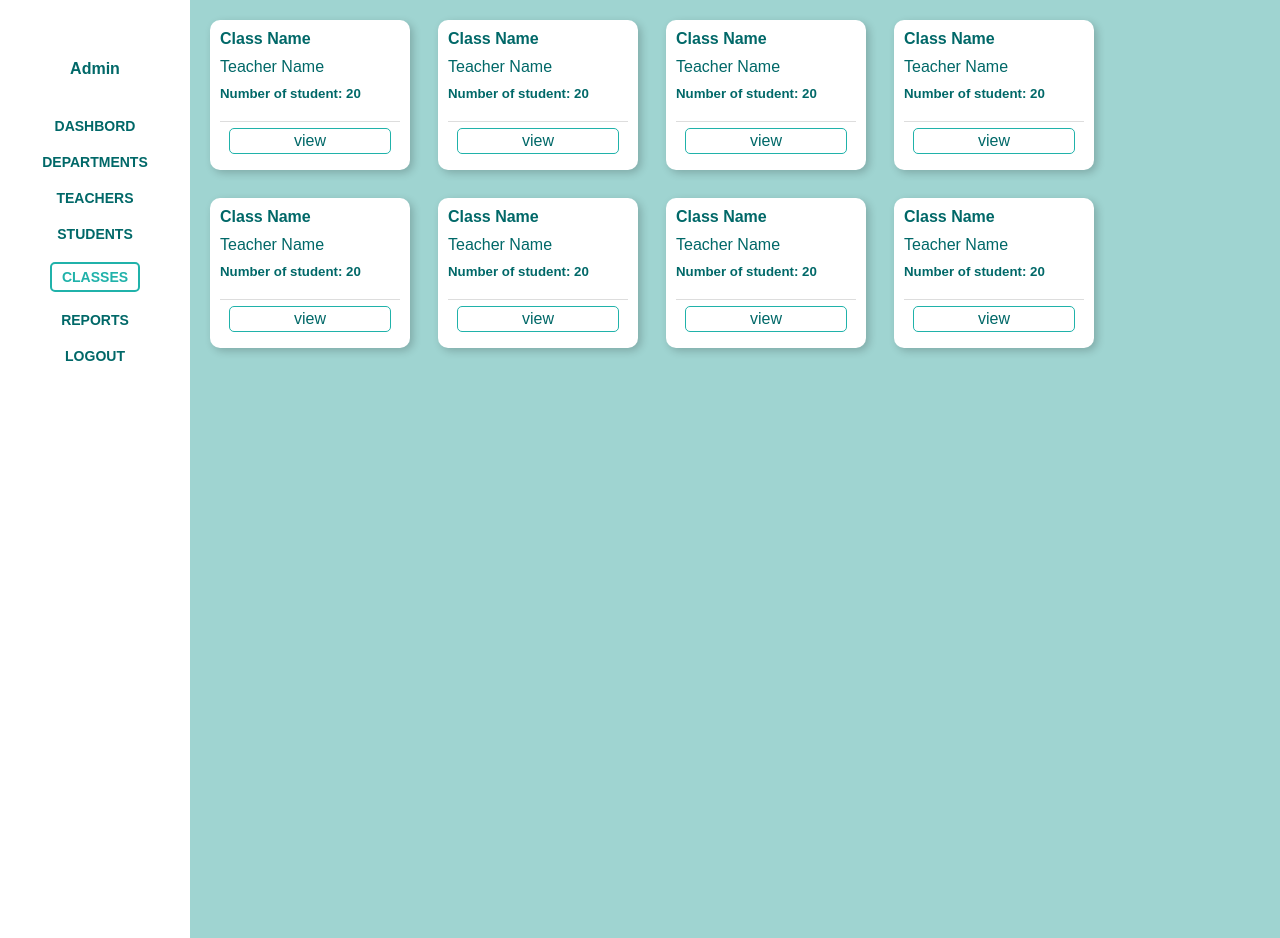
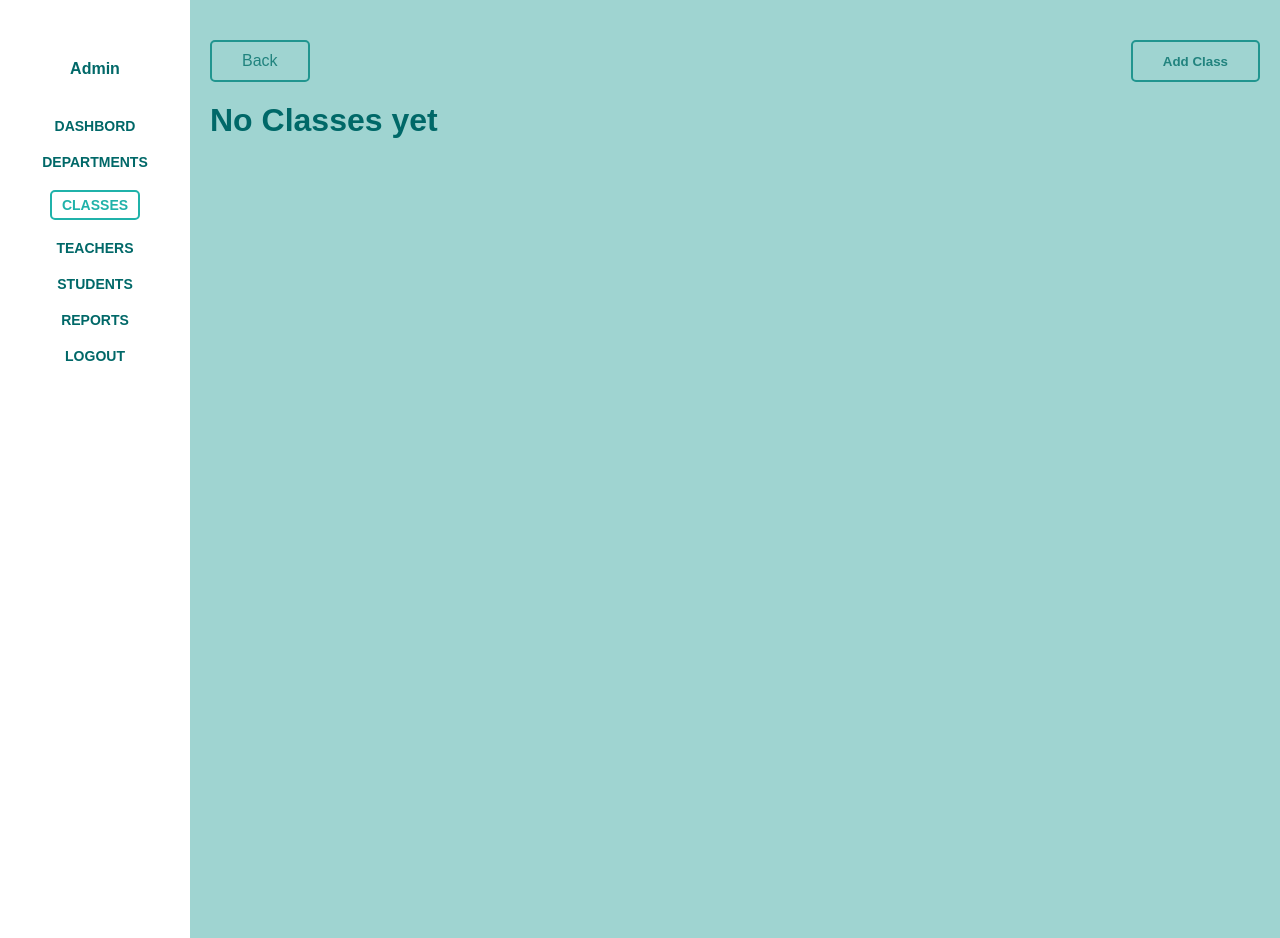
Before and after one commit to HabibPayenda/School_Dashboard, a React (Vite) app: page /classes in a window 1280 px wide. Built offline with nearby package versions, Linux system fonts and the light colour scheme; a web font is replaced by a local one.

Commit message:
Changes layout in classes page

```diff
--- /dev/null
+++ b/src/Modals/AddClassModal/addClassModal.module.css
@@ -0,0 +1,78 @@
+.container {
+  display: flex;
+  flex-direction: column;
+  align-items: center;
+  justify-content: center;
+  height: 80%;
+  width: 80%;
+  background-color: #006868;
+  opacity: 1;
+  z-index: 100;
+}
+
+.header {
+  display: flex;
+  justify-content: center;
+  align-items: center;
+  flex: 1;
+  border-bottom: solid 1px #999;
+  padding: 24px;
+  box-shadow: 2px 2px 2px #ddd;
+  align-items: center;
+  opacity: 1;
+  background-color: #9fd4d1;
+  width: 100%;
+}
+
+.body {
+  display: flex;
+  flex: 5;
+  flex-direction: column;
+  align-items: center;
+  justify-content: center;
+  gap: 12px;
+  padding: 24px;
+  background-color: #006868;
+  color: #9fd4d1;
+  width: 100%;
+}
+
+.inputsContainer {
+  display: flex;
+  flex-direction: column;
+  align-items: center;
+  justify-content: center;
+  width: 80%;
+  gap: 12px;
+}
+
+.input {
+  padding: 10px;
+  background-color: #9fd4d1;
+  color: #006868;
+  width: 80%;
+  height: 60px;
+  font-size: 17px;
+  border: none;
+  outline: none;
+}
+.btn {
+  background-color: #9fd4d1;
+  color: #006868;
+  padding: 5px 40px;
+  border: none;
+  width: 150px;
+  height: 40px;
+  font-size: 17px;
+  cursor: pointer;
+}
+
+.footer {
+  background-color: #006868;
+  width: 30%;
+  display: flex;
+  justify-content: space-between;
+  align-items: center;
+  gap: 20px;
+  margin-bottom: 40px;
+}
--- /dev/null
+++ b/src/Modals/AddClassModal/index.jsx
@@ -0,0 +1,69 @@
+import React, { useState } from "react";
+import styles from "./addClassModal.module.css";
+import { useDispatch } from "react-redux";
+import { addDepartment } from "../../store/departmentsSlice";
+import { addClass } from "../../store/classesSlice";
+
+function AddClassModal({ setShowModal }) {
+  const [name, setName] = useState("");
+  const [roomNumber, setRoomNumber] = useState("");
+  const [departmentId, setDepartmentId] = useState("");
+
+  const dispatch = useDispatch();
+
+  const handleAddClass = () => {
+    console.log("name is ");
+    console.log(name);
+    const data = {
+      name: name,
+      room_number: roomNumber,
+      department_id: departmentId,
+    };
+
+    dispatch(addClass(data));
+    setShowModal(false);
+  };
+
+  return (
+    <div className={styles.container}>
+      <div className={styles.header}>
+        <h1>Add a New Class to the System</h1>
+      </div>
+      <div className={styles.body}>
+        <div className={styles.inputsContainer}>
+          <input
+            className={styles.input}
+            value={name}
+            onChange={(e) => setName(e.target.value)}
+            type="text"
+            placeholder="Class Name"
+          />
+          <input
+            className={styles.input}
+            value={roomNumber}
+            onChange={(e) => setRoomNumber(e.target.value)}
+            type="text"
+            placeholder="Room number"
+          />
+          <input
+            className={styles.input}
+            value={departmentId}
+            onChange={(e) => setDepartmentId(e.target.value)}
+            type="text"
+            placeholder="Department Id"
+          />
+        </div>
+      </div>
+      <div className={styles.footer}>
+        <button onClick={() => setShowModal(false)} className={styles.btn}>
+          Close
+        </button>
+        <button onClick={handleAddClass} className={styles.btn}>
+          Add
+        </button>
+      </div>
+    </div>
+  );
+}
+
+export default AddClassModal;
--- a/src/components/sideBar/SideBar.jsx
+++ b/src/components/sideBar/SideBar.jsx
@@ -21,6 +21,12 @@ function SideBar() {
         </NavLink>
         <NavLink
           className={({ isActive }) => (isActive ? "link active" : "link")}
+          to="/classes"
+        >
+          Classes
+        </NavLink>
+        <NavLink
+          className={({ isActive }) => (isActive ? "link active" : "link")}
           to="/teachers"
         >
           Teachers
@@ -31,12 +37,7 @@ function SideBar() {
         >
           Students
         </NavLink>
-        <NavLink
-          className={({ isActive }) => (isActive ? "link active" : "link")}
-          to="/classes"
-        >
-          Classes
-        </NavLink>
+
         <NavLink
           className={({ isActive }) => (isActive ? "link active" : "link")}
           to="/reports"
--- a/src/pages/classes/Classes.jsx
+++ b/src/pages/classes/Classes.jsx
@@ -1,24 +1,45 @@
-import React from 'react'
-import ClassCard from '../../components/classCard/ClassCard'
-import styles from './classes.module.css'
+import React, { useEffect, useState } from "react";
+import ClassCard from "../../components/classCard/ClassCard";
+import styles from "./classes.module.css";
+import { useDispatch, useSelector } from "react-redux";
+import { getAllClasses } from "../../store/classesSlice";
+import Modal from "../../components/Modal";
+import AddClassModal from "../../Modals/AddClassModal";
+import { Link } from "react-router-dom";
 
 function Classes() {
+  const [showModal, setShowModal] = useState(false);
+  const dispatch = useDispatch();
+
+  useEffect(() => {
+    dispatch(getAllClasses());
+  }, []);
+
+  const classes = useSelector((state) => state.classes.classes);
+
+  const renderClasses = () => {
+    let cards = classes?.map((singleClass) => {
+      <ClassCard singleClass={singleClass} />;
+    });
+    if (classes?.length > 0) return cards;
+    return <h1>No Classes yet</h1>;
+  };
   return (
-    <div className={styles.classes}>
-      <div className={styles.cards}>
-      <ClassCard />
-      <ClassCard />
-      <ClassCard />
-      <ClassCard />
-      <ClassCard />
-      <ClassCard />
-      <ClassCard />
-      <ClassCard />
+    <div className={styles.teacherInfo}>
+      <Modal showModal={showModal} setShowModal={setShowModal}>
+        <AddClassModal setShowModal={setShowModal} />
+      </Modal>
+      <div className={styles.header}>
+        <Link to="/classes" className={styles.btn}>
+          Back
+        </Link>
+        <button onClick={() => setShowModal(true)} className={styles.btn}>
+          Add Class
+        </button>
       </div>
-
+      <div className={styles.cards}>{renderClasses()}</div>
     </div>
-
-  )
+  );
 }
 
-export default Classes
+export default Classes;
--- a/src/pages/classes/classes.module.css
+++ b/src/pages/classes/classes.module.css
@@ -1,11 +1,44 @@
-.classes {
+.teacherInfo {
+    display: flex;
+    flex: 1;
+    flex-direction: column;
     padding: 20px;
+    background-color: #9fd4d1;
+  }
 
-}
+  .header {
+    display: flex;
+    justify-content: space-between;
+    width: 100%;
+    margin: 20px 0;
+  }
 
-.cards {
+  .cards {
     display: flex;
+    justify-content: flex-start;
+    align-items: center;
     flex-wrap: wrap;
-    align-items: center;
     gap: 28px;
-}
+  }
+
+  .btn{
+    background-color: #9fd4d1;
+    color: #21837e;
+    border: #21958f 2px solid;
+    padding: 10px 30px;
+    border-radius: 5px;
+    cursor: pointer;
+    text-decoration: none;
+  }
+
+  button {
+    font-weight: bold;
+  }
+
+  .btn:hover {
+    opacity: 0.7;
+  }
+
+  .btn:active {
+    transform: scale(.98);
+  }
--- a/src/store/store.js
+++ b/src/store/store.js
@@ -2,12 +2,14 @@ import { configureStore } from "@reduxjs/toolkit";
 import TeachersSlice from "./teachersSlice";
 import StudentsSlice from "./studentsSlice";
 import DepartmentsSlice from "./departmentsSlice";
+import classesSlice from "./classesSlice";
 
 const store = configureStore({
   reducer: {
     teachers: TeachersSlice,
     students: StudentsSlice,
     departments: DepartmentsSlice,
+    classes: classesSlice,
   },
 });
 
```
